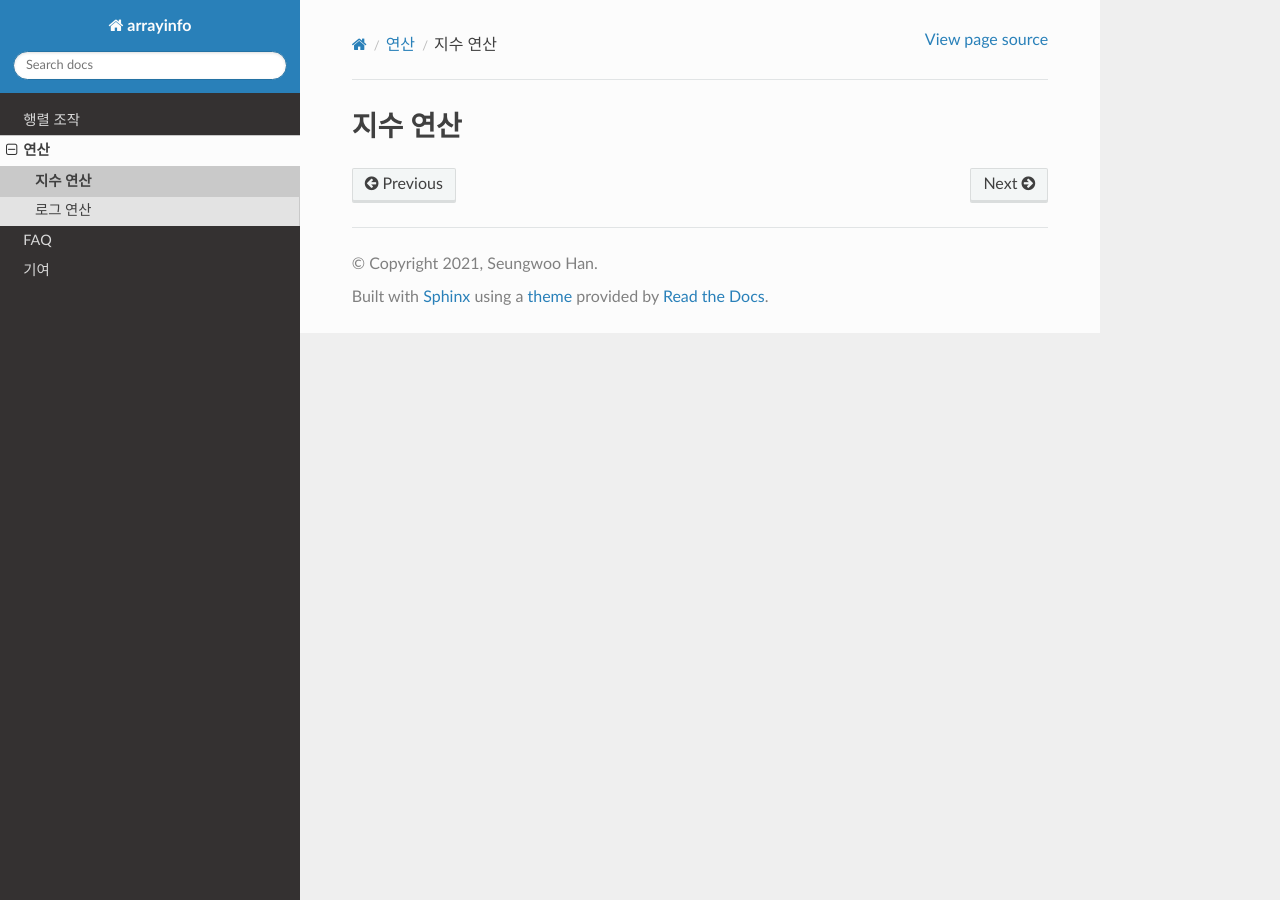
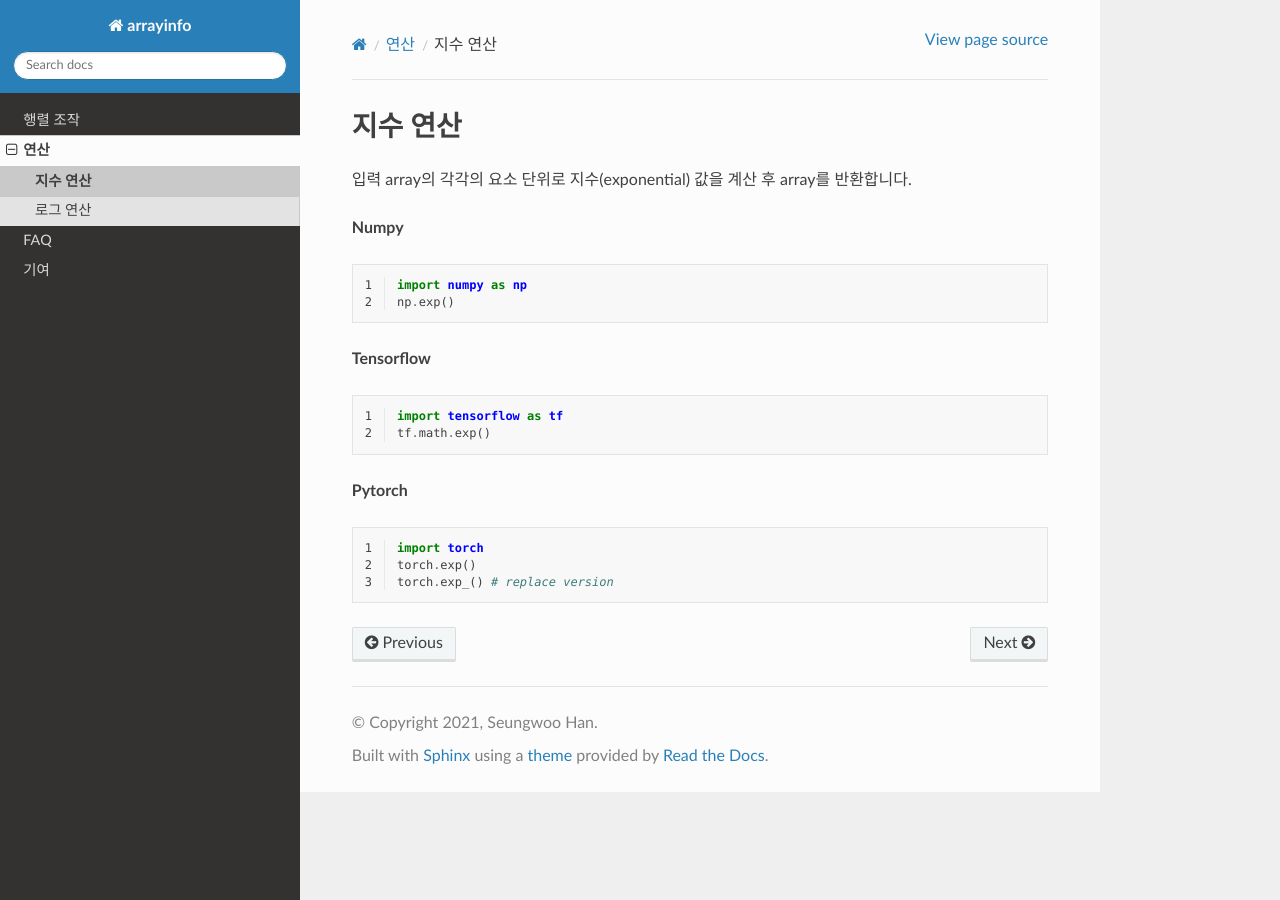
Before and after one commit to kaintels/arrayinfo, a Sphinx documentation site: the page built from docs/source/math/exp.rst, in a window 1280 px wide. Built offline with Sphinx 7.4.7 and the Read the Docs theme 2.0.0, drawn with Linux system fonts in a browser that asks for light colours.

Commit message:
Update docs

```diff
--- a/docs/source/math/exp.rst
+++ b/docs/source/math/exp.rst
@@ -1,3 +1,30 @@
 **************
 지수 연산
 **************
+
+입력 array의 각각의 요소 단위로 지수(exponential) 값을 계산 후 array를 반환합니다.
+
+**Numpy**
+
+.. code-block:: python
+   :linenos:
+
+   import numpy as np
+   np.exp()
+
+**Tensorflow**
+
+.. code-block:: python
+   :linenos:
+
+   import tensorflow as tf
+   tf.math.exp()
+
+**Pytorch**
+
+.. code-block:: python
+   :linenos:
+
+   import torch
+   torch.exp()
+   torch.exp_() # replace version
```
Also changed, not shown: 5 other files.
